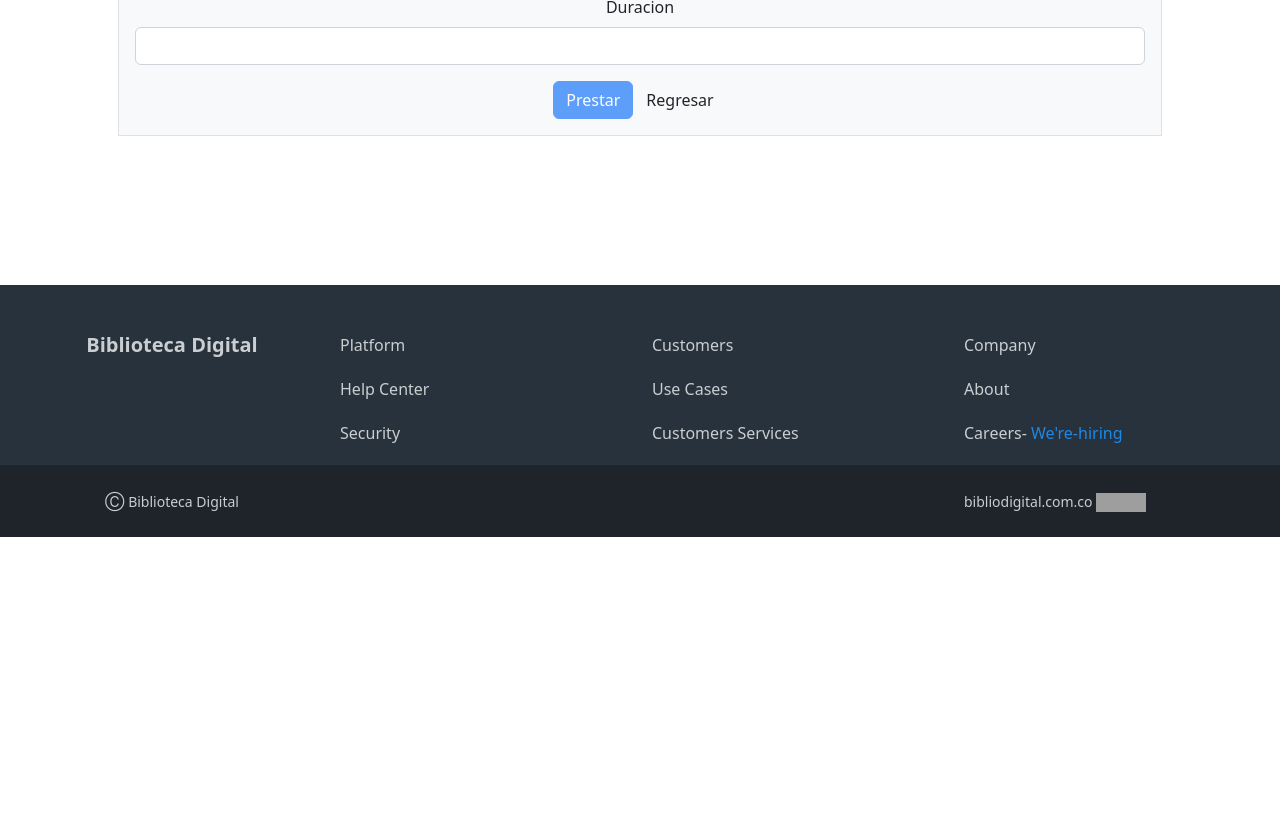
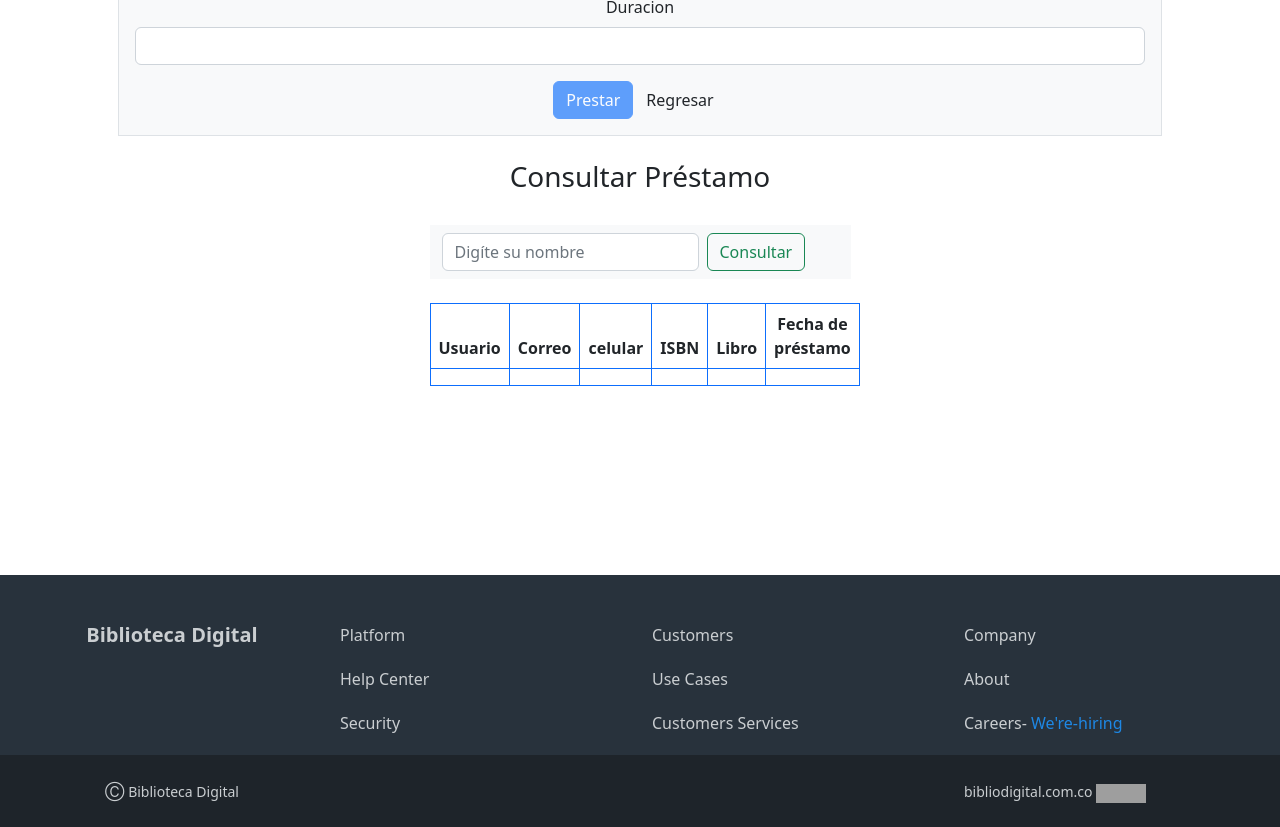
Before and after one commit to LuisFerOv25/ProyectoBiblioteca, an Angular app: page /prestalib in a window 1280 px wide. Shown: the part 700-1527 px from the top of the page. Before the commit the page ends 1237 px from the top, so only its background shows below. Built offline with nearby package versions, Linux system fonts and the light colour scheme; grey boxes are pictures that could not be loaded.

Commit message:
se agrega consulta de prestamo

```diff
--- a/src/app/componentes/prestar-libro/prestar-libro.component.html
+++ b/src/app/componentes/prestar-libro/prestar-libro.component.html
@@ -1,7 +1,5 @@
-
-
 <div class="container-sm px-5 text-center">
-  <h3 class="mt-3 text-center py-4" >Editar libro</h3>
+  <h3 class="mt-3 text-center py-4">Formulario "Prestar libro"</h3>
   <div class="row gx-5">
     <div class="col">
       <div class="p-3 border bg-light">
@@ -49,14 +47,16 @@
           <div class="mb-3">
             <label for="fechapres" class="form-label">Fecha prestamo</label>
             <input type="text" formControlName="fechapres" class="form-control" id="fechapres" autocomplete="off">
-            <span *ngIf="prestarLib.get('fechapres')?.invalid && prestarLib.get('fechapres')?.touched" class="text-danger">
+            <span *ngIf="prestarLib.get('fechapres')?.invalid && prestarLib.get('fechapres')?.touched"
+              class="text-danger">
               La <strong>fecha del prestamo</strong> es un campo requerido
             </span>
           </div>
           <div class="mb-3">
             <label for="duracion" class="form-label">Duracion</label>
             <input type="text" formControlName="duracion" class="form-control" id="duracion" autocomplete="off">
-            <span *ngIf="prestarLib.get('duracion')?.invalid && prestarLib.get('duracion')?.touched" class="text-danger">
+            <span *ngIf="prestarLib.get('duracion')?.invalid && prestarLib.get('duracion')?.touched"
+              class="text-danger">
               La <strong>duracion</strong> es un campo requerido
             </span>
           </div>
@@ -65,7 +65,64 @@
           <button routerLink="/" class="btn btn-secundary">Regresar</button>
         </form>
 
+
+
+      </div>
+      <div class="conteiner py-4">
+
+
+
+        <h3>Consultar Préstamo</h3>
+
+        <div class=" row">
+
+
+          <br>
+
+          <div class="container">
+            <div class="row justify-content-center">
+              <div class="col-sm-5 ">
+
+                <br>
+                <nav class="navbar bg-light">
+                  <div class="container-fluid">
+                    <form class="d-flex" role="search">
+                      <input class="form-control me-2" type="search" placeholder="Digíte su nombre" aria-label="Search">
+                      <button class="btn btn-outline-success" type="submit">Consultar</button>
+                    </form>
+                  </div>
+                </nav>
+                <br>
+                <table class="table table-bordered border-primary">
+                  <thead>
+                    <tr>
+                      <th scope="col">Usuario</th>
+                      <th scope="col">Correo</th>
+                      <th scope="col">celular</th>
+                      <th scope="col">ISBN</th>
+                      <th scope="col">Libro</th>
+                      <th scope="col">Fecha de préstamo</th>
+                    </tr>
+                  </thead>
+                  <tbody>
+                    <tr>
+                      <th scope="row"></th>
+                      <td></td>
+                      <td></td>
+                      <td></td>
+                      <td></td>
+                      <td></td>
+                    </tr>
+
+
+                  </tbody>
+                </table>
+              </div>
+            </div>
+          </div>
+
         </div>
       </div>
     </div>
   </div>
+</div>
--- a/src/app/componentes/registro-libro/registro-libro.component.html
+++ b/src/app/componentes/registro-libro/registro-libro.component.html
@@ -1,17 +1,16 @@
+<div class="container text-center py-2">
+    <h1>Registro de Libro</h1>
 
-    <h1>Registro de Libro</h1>
+</div>
 
 
 
 
 
-<div class="container" style="background-color:#ccbb8b">
-
-    <h5>Bienvenido/a </h5>
-    <div class=" row">
 
 
 
+    <div class=" row">
 
         <div class="container">
             <div class="row justify-content-center">
@@ -64,6 +63,3 @@
         </div>
 
     </div>
-
-
-</div>
--- a/src/app/componentes/registro-usuario/registro-usuario.component.html
+++ b/src/app/componentes/registro-usuario/registro-usuario.component.html
@@ -1,44 +1,57 @@
-
+<div class="container text-center py-2">
     <h1>Registro de usuario</h1>
 
-<div class="container" style="background-color:#a2cae6">
-
-    <h5>Bienvenido/a Digite sus datos</h5>
-    <div class=" row">
+</div>
 
 
 
 
-        <div class="container">
+<div class="row">
+
+
+
+
+
     <div class="row justify-content-center">
-                <div class="col-sm-5 ">
-                    <form>
+        <div class="col-sm-4 ">
+
+            <form [formGroup]="registroUs" (ngSubmit)="reg()">
+
+                <div class="mb-3">
+                    <label for="id" class="form-label">Numero de identificación:</label>
+                    <input type="text" formControlName="id" class="form-control" id="id" name="id" autocomplete="off" />
+
+                    <span *ngIf="registroUs.get('id')?.invalid && registroUs.get('id')?.touched" class="text-danger">
+                        La <strong>identificación</strong> es un campo requerido
+                      </span>
+
+                </div>
                 <div class="mb-3">
                     <label for="nombre" class="form-label">Nombres:</label>
-                            <input type="text" class="form-control" id="nombre" name="nombre" />
+                    <input type="text" formControlName="nombre" class="form-control" id="nombre" name="nombre" autocomplete="off"/>
+                    <span *ngIf="registroUs.get('nombre')?.invalid && registroUs.get('nombre')?.touched" class="text-danger">
+                        el <strong>Nombre</strong> es un campo requerido
+                      </span>
                 </div>
                 <div class="mb-3">
                     <label for="apellido" class="form-label">Apellidos:</label>
-                            <input type="text" class="form-control" id="apellido" name="apellido" />
+                    <input type="text" formControlName="apellido" class="form-control" id="apellido" name="apellido" autocomplete="off"/>
                 </div>
-                        <div class="mb-3">
-                            <label for="id" class="form-label">Numero de identificación:</label>
-                            <input type="number" class="form-control" id="id" name="id" />
-                        </div>
+
                 <div class="mb-3">
                     <label for="correo" class="form-label">Correo:</label>
-                            <input type="email" class="form-control" id="correo" name="correo" />
+                    <input type="email" formControlName="correo" class="form-control" id="correo" name="correo"autocomplete="off" />
                 </div>
                 <div class="mb-3">
                     <label for="celular" class="form-label">Celular:</label>
-                            <input type="tel" class="form-control" id="celular" name="celular" />
+                    <input type="tel" formControlName="celular" class="form-control" id="celular" name="celular" autocomplete="off"/>
                 </div>
 
 
             </form>
         </div>
     </div>
-        </div>
+
 
 </div>
 <div class="row">
@@ -51,8 +64,10 @@
 
     </div>
 
+
+
     <div class="col-2">
-            <button type="submit" class="btn btn-primary">Registrarme</button>
+        <button type="submit" [disabled]="registroUs.invalid" class="btn btn-primary">Registrarme</button>
 
     </div>
     <div class="col-2">
@@ -61,6 +76,3 @@
     </div>
 
 </div>
-
-
-</div>
--- a/src/app/componentes/registro-usuario/registro-usuario.component.ts
+++ b/src/app/componentes/registro-usuario/registro-usuario.component.ts
@@ -1,4 +1,6 @@
 import { Component, OnInit } from '@angular/core';
+import { FormBuilder, FormGroup, Validators } from '@angular/forms';
+import { Usuario } from 'src/app/interfaces/registroUsuario';
 
 @Component({
   selector: 'app-registro-usuario',
@@ -7,9 +9,34 @@ import { Component, OnInit } from '@angular/core';
 })
 export class RegistroUsuarioComponent implements OnInit {
 
-  constructor() { }
+   registroUs: FormGroup;
+
+  constructor(private fb: FormBuilder) {
+    this.registroUs=this.fb.group({
+      id:['',Validators.required],
+      nombre:['',Validators.required],
+      apellido:['',Validators.required],
+      correo:['',Validators.required],
+      celular:['',Validators.required],
+
+    }
+    )
+  }
 
   ngOnInit(): void {
   }
 
+
+  reg(){
+    console.log(this.registroUs);
+    const registro:Usuario={
+      id: this.registroUs.get('id')?.value,
+      nombre: this.registroUs.get('nombre')?.value,
+      apellido: this.registroUs.get('apellido')?.value,
+      correo: this.registroUs.get('correo')?.value,
+      celular: this.registroUs.get('celular')?.value,
+
+    }
+    console.log(registro);
+  }
 }
--- /dev/null
+++ b/src/app/interfaces/registroUsuario.ts
@@ -0,0 +1,10 @@
+export interface Usuario{
+
+
+    id:string;
+    nombre: string;
+    apellido:string;
+    correo:string;
+    celular:string;
+
+}
```
Lines whose indentation alone changed are shown as unchanged.
